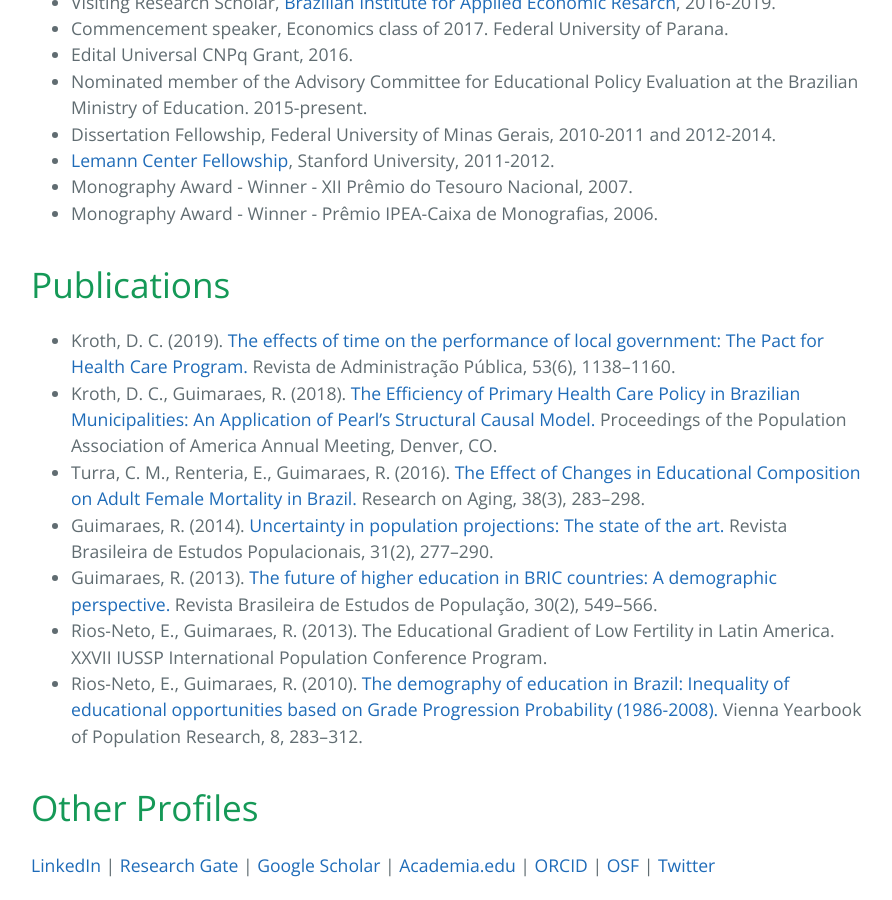
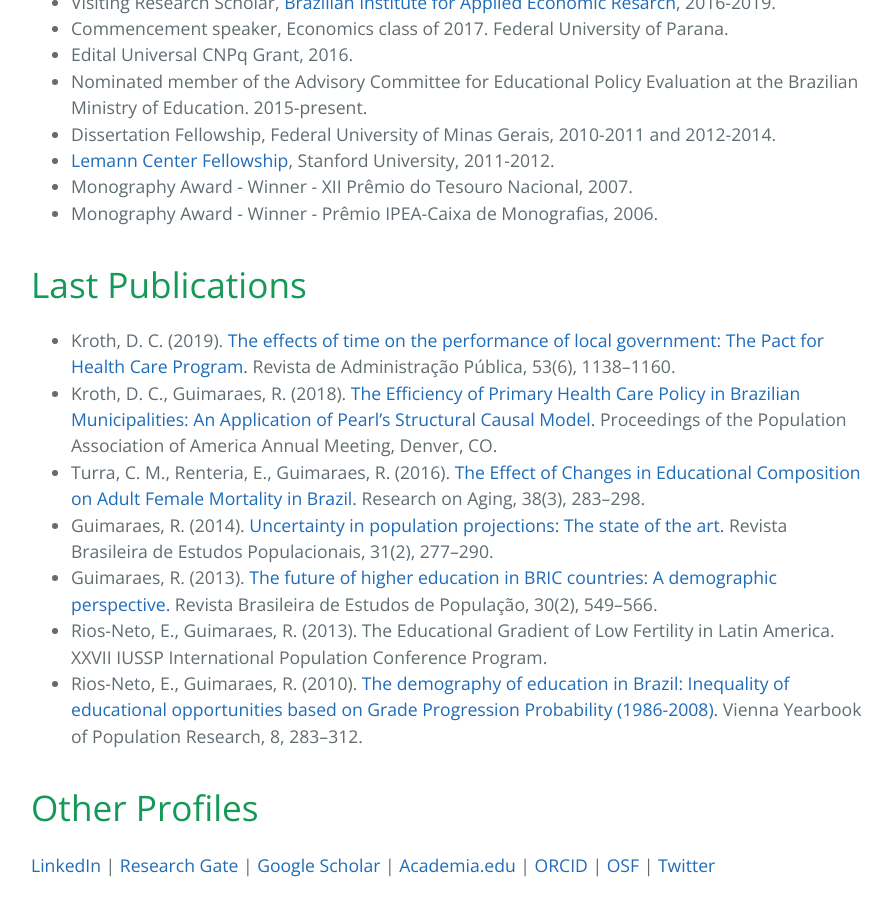
Before and after one commit to raquelrguima/raquelrguima.github.io, a Jekyll site: the page built from index.md, in a window 1280 px wide and 900 px high, scrolled down 1753 px. Shown: the whole window, without its empty margins (193-1085 px from the left). Built offline with Jekyll 4.4.1, drawn with Linux system fonts in a browser that asks for light colours; our own code applies the rules of GitHub Pages for plain Markdown files.

Commit message:
Update index.md

```diff
--- a/index.md
+++ b/index.md
@@ -35,7 +35,7 @@ Dr. Guimaraes graduated from Federal University of Minas Gerais, Brazil, in 2007
 - Monography Award - Winner - XII Prêmio do Tesouro Nacional, 2007.
 - Monography Award - Winner -  Prêmio IPEA-Caixa de Monografias, 2006.
 
-<h1  id="publications">Publications</h1>
+<h1  id="publications">Last Publications</h1>
 
 - Kroth, D. C. (2019). [The effects of time on the performance of local government: The Pact for Health Care Program.](http://dx.doi.org/10.1590/0034-761220180440x) Revista de Administração Pública, 53(6), 1138–1160.
 - Kroth, D. C., Guimaraes, R. (2018). [The Efficiency of Primary Health Care Policy in Brazilian Municipalities: An Application of Pearl’s Structural Causal Model.](https://paa.confex.com/paa/2018/meetingapp.cgi/Paper/19280) Proceedings of the Population Association of America Annual Meeting, Denver, CO.
```
